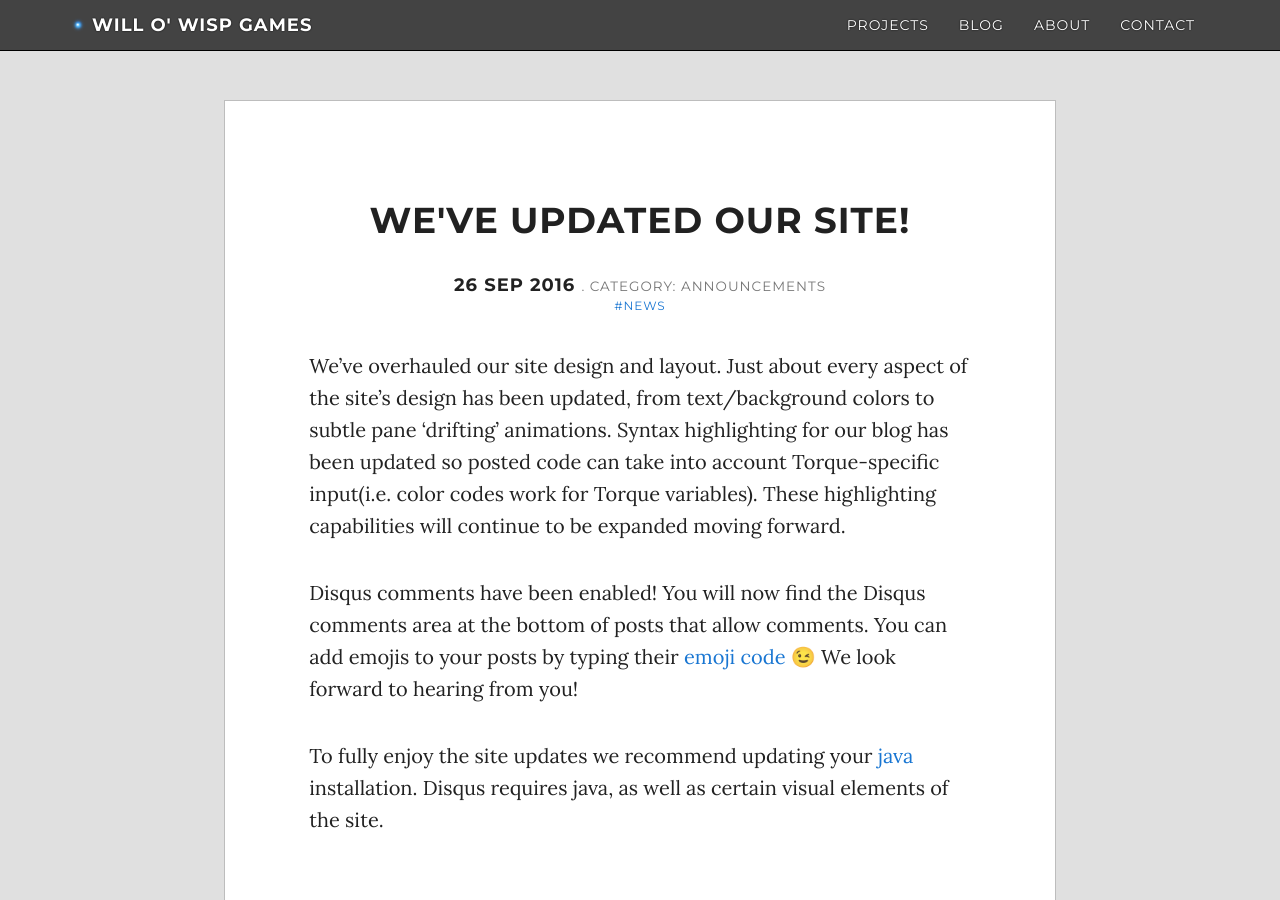
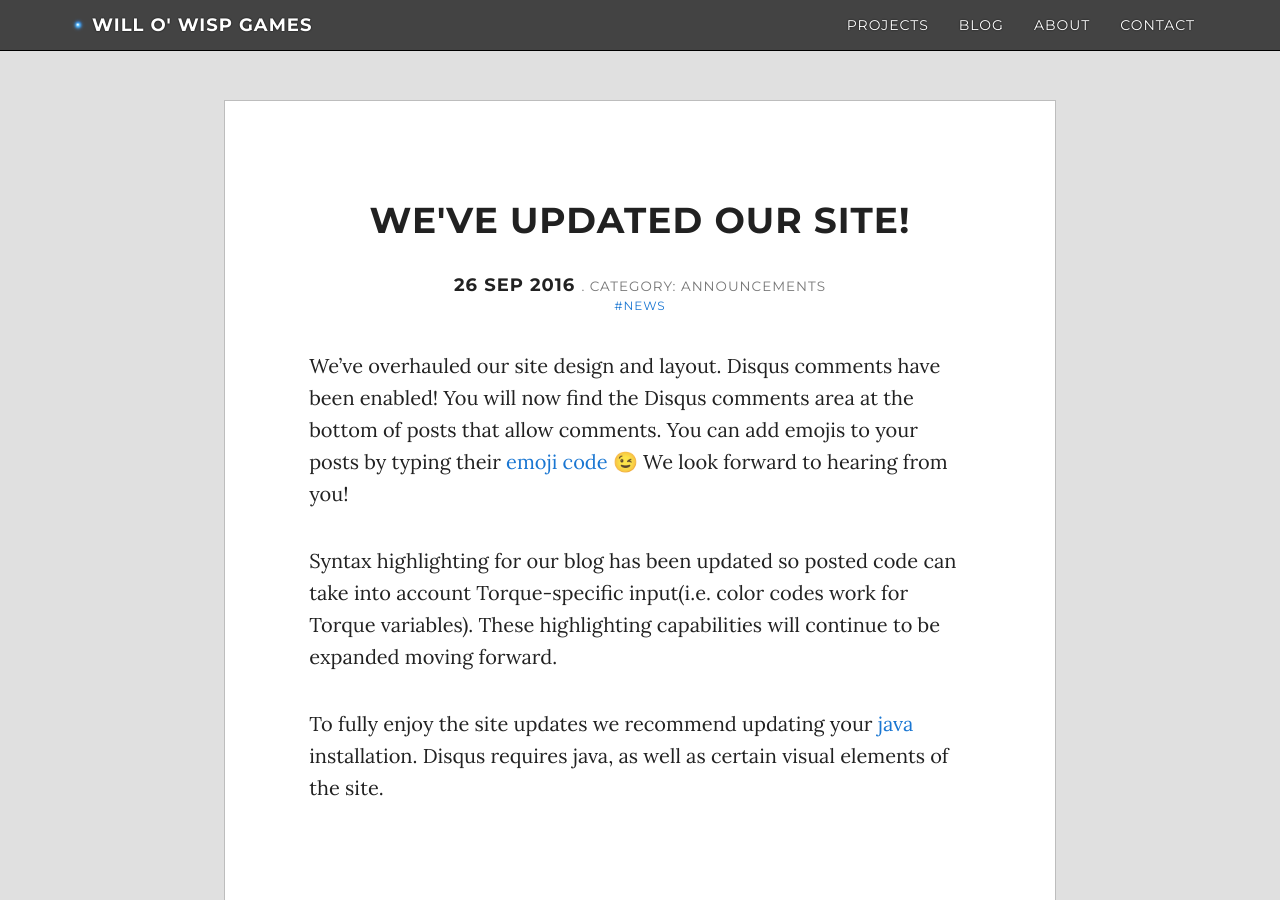
Before and after one commit to WilloWispGames/WilloWispGames.github.io, a Jekyll site: the page built from _posts/2016-09-26-SiteUpdates.md, in a window 1280 px wide and 900 px high. Built offline with Jekyll 4.4.1, drawn with Linux system fonts in a browser that asks for light colours; nearby versions of some CDN libraries; emoji names are drawn with the system emoji font; comment, search, counter and statistics services are not loaded.

Commit message:
Update 2016-09-26-SiteUpdates.md

```diff
--- a/_posts/2016-09-26-SiteUpdates.md
+++ b/_posts/2016-09-26-SiteUpdates.md
@@ -6,8 +6,8 @@ category: announcements
 tags: [ 'news' ]
 ---
 
-We've overhauled our site design and layout. Just about every aspect of the site's design has been updated, from text/background colors to subtle pane 'drifting' animations. Syntax highlighting for our blog has been updated so posted code can take into account Torque-specific input(i.e. color codes work for Torque variables). These highlighting capabilities will continue to be expanded moving forward.
+We've overhauled our site design and layout. Disqus comments have been enabled! You will now find the Disqus comments area at the bottom of posts that allow comments. You can add emojis to your posts by typing their [emoji code](http://www.emoji-cheat-sheet.com/) :wink: We look forward to hearing from you!
 
-Disqus comments have been enabled! You will now find the Disqus comments area at the bottom of posts that allow comments. You can add emojis to your posts by typing their [emoji code](http://www.emoji-cheat-sheet.com/) :wink: We look forward to hearing from you!
+Syntax highlighting for our blog has been updated so posted code can take into account Torque-specific input(i.e. color codes work for Torque variables). These highlighting capabilities will continue to be expanded moving forward.
 
 To fully enjoy the site updates we recommend updating your [java](https://www.java.com/en/download/) installation. Disqus requires java, as well as certain visual elements of the site.
```
